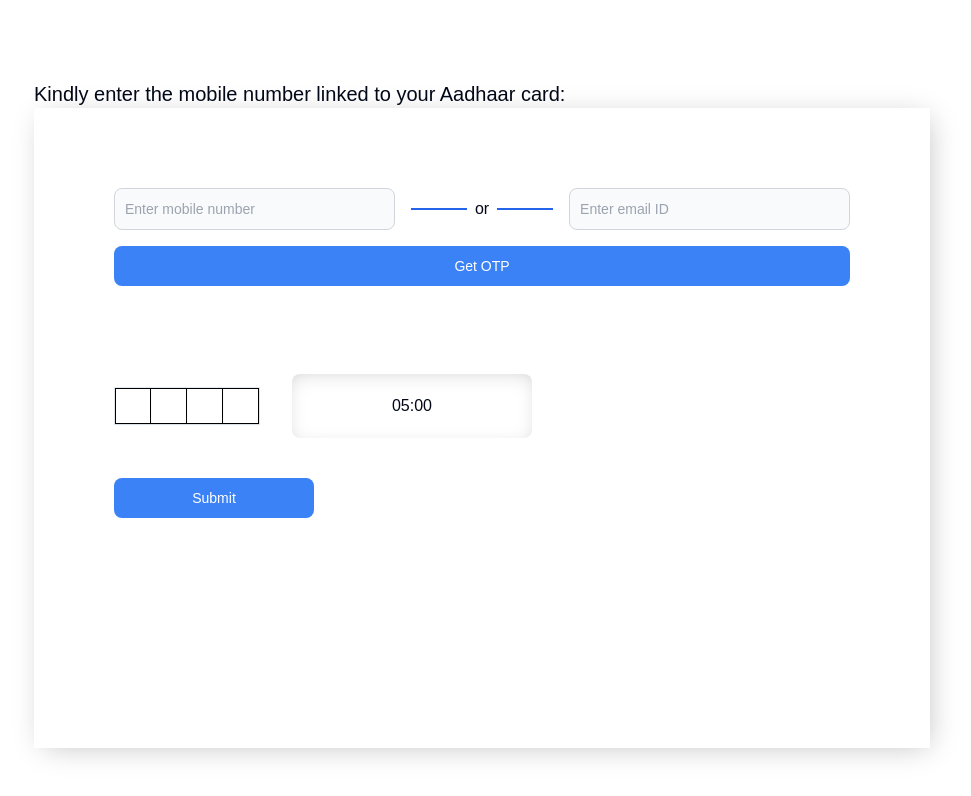
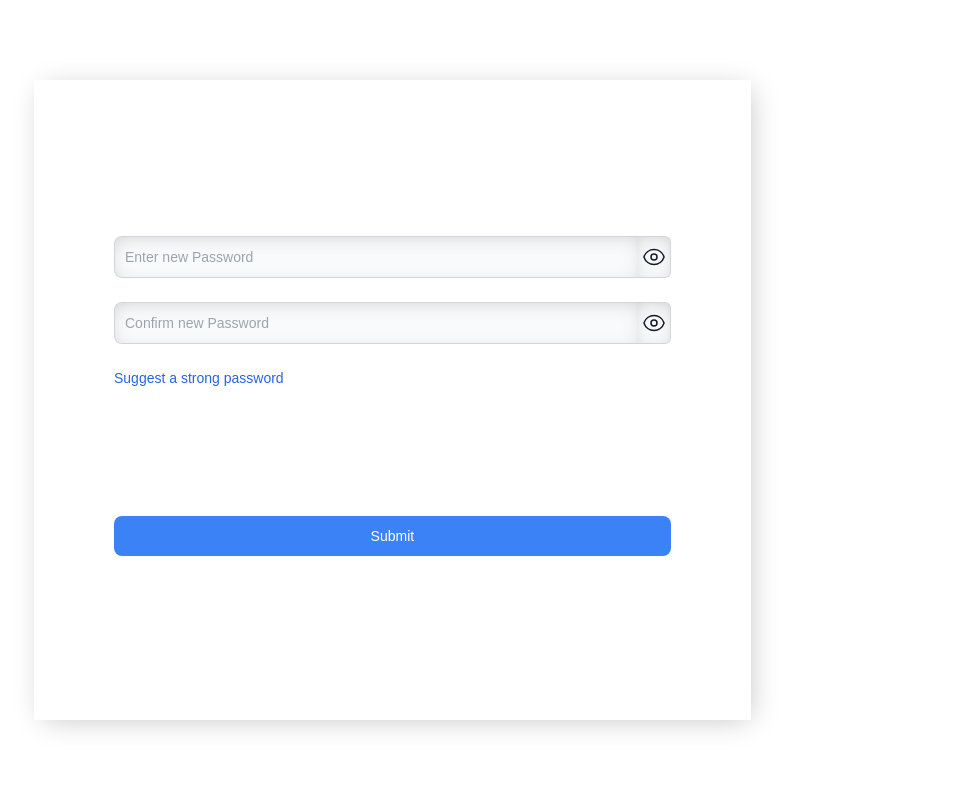
Before and after one commit to om0852/eqvisor, a Next.js app: page /forgetpassword in a window 1280 px wide. Shown: the top 796 px of the page, without its empty margins (158-1129 px from the left). Built offline with nearby package versions, Linux system fonts and the light colour scheme.

Commit message:
reset password ui done

```diff
--- /dev/null
+++ b/src/app/(authentication)/_components/ResetPassword.jsx
@@ -0,0 +1,126 @@
+import Input from "@/components/Input";
+import React, { useState } from "react";
+
+const ResetPassword = () => {
+  const [showPassword, setShowPassword] = useState(false);
+  const [showConfirmPassword, setShowConfirmPassword] = useState(false);
+
+  const togglePasswordVisibility = () => setShowPassword(!showPassword);
+  const toggleConfirmPasswordVisibility = () =>
+    setShowConfirmPassword(!showConfirmPassword);
+
+  return (
+    <div className="w-full h-[100vh] flex items-center justify-center">
+      <div className="w-[70%] h-[80%]">
+        <div className="login-shadow w-[80%] h-full flex flex-col items-center justify-center py-[10vh] px-[10vh] ">
+          <div className="flex flex-col w-[100%] gap-6 h-[30vh]">
+            <div className="flex items-center">
+              <Input
+                type={showPassword ? "text" : "password"}
+                placeholder={"Enter new Password"}
+                id={"new_password"}
+              />
+              <div
+                className="rounded-r-md inner-shadow bg-gray-50 border  border-gray-300 text-gray-900 border-l-0 h-full px-1 grid place-items-center cursor-pointer"
+                onClick={togglePasswordVisibility}
+              >
+                {showPassword ? (
+                  <svg
+                    xmlns="http://www.w3.org/2000/svg"
+                    fill="none"
+                    viewBox="0 0 24 24"
+                    strokeWidth={1.5}
+                    stroke="currentColor"
+                    className="size-6"
+                  >
+                    <path
+                      strokeLinecap="round"
+                      strokeLinejoin="round"
+                      d="M3.98 8.223A10.477 10.477 0 0 0 1.934 12C3.226 16.338 7.244 19.5 12 19.5c.993 0 1.953-.138 2.863-.395M6.228 6.228A10.451 10.451 0 0 1 12 4.5c4.756 0 8.773 3.162 10.065 7.498a10.522 10.522 0 0 1-4.293 5.774M6.228 6.228 3 3m3.228 3.228 3.65 3.65m7.894 7.894L21 21m-3.228-3.228-3.65-3.65m0 0a3 3 0 1 0-4.243-4.243m4.242 4.242L9.88 9.88"
+                    />
+                  </svg>
+                ) : (
+                  <svg
+                    xmlns="http://www.w3.org/2000/svg"
+                    fill="none"
+                    viewBox="0 0 24 24"
+                    strokeWidth={1.5}
+                    stroke="currentColor"
+                    className="size-6"
+                  >
+                    <path
+                      strokeLinecap="round"
+                      strokeLinejoin="round"
+                      d="M2.036 12.322a1.012 1.012 0 0 1 0-.639C3.423 7.51 7.36 4.5 12 4.5c4.638 0 8.573 3.007 9.963 7.178.07.207.07.431 0 .639C20.577 16.49 16.64 19.5 12 19.5c-4.638 0-8.573-3.007-9.963-7.178Z"
+                    />
+                    <path
+                      strokeLinecap="round"
+                      strokeLinejoin="round"
+                      d="M15 12a3 3 0 1 1-6 0 3 3 0 0 1 6 0Z"
+                    />
+                  </svg>
+                )}
+              </div>
+            </div>
+            <div className="flex items-center">
+              <Input
+                type={showConfirmPassword ? "text" : "password"}
+                placeholder={"Confirm new Password"}
+                id={"confirm_password"}
+              />
+              <div
+                className="rounded-r-md inner-shadow  bg-gray-50 border  border-gray-300 text-gray-900 border-l-0 h-full px-1 grid place-items-center cursor-pointer"
+                onClick={toggleConfirmPasswordVisibility}
+              >
+                {showConfirmPassword ? (
+                  <svg
+                    xmlns="http://www.w3.org/2000/svg"
+                    fill="none"
+                    viewBox="0 0 24 24"
+                    strokeWidth={1.5}
+                    stroke="currentColor"
+                    className="size-6"
+                  >
+                    <path
+                      strokeLinecap="round"
+                      strokeLinejoin="round"
+                      d="M3.98 8.223A10.477 10.477 0 0 0 1.934 12C3.226 16.338 7.244 19.5 12 19.5c.993 0 1.953-.138 2.863-.395M6.228 6.228A10.451 10.451 0 0 1 12 4.5c4.756 0 8.773 3.162 10.065 7.498a10.522 10.522 0 0 1-4.293 5.774M6.228 6.228 3 3m3.228 3.228 3.65 3.65m7.894 7.894L21 21m-3.228-3.228-3.65-3.65m0 0a3 3 0 1 0-4.243-4.243m4.242 4.242L9.88 9.88"
+                    />
+                  </svg>
+                ) : (
+                  <svg
+                    xmlns="http://www.w3.org/2000/svg"
+                    fill="none"
+                    viewBox="0 0 24 24"
+                    strokeWidth={1.5}
+                    stroke="currentColor"
+                    className="size-6"
+                  >
+                    <path
+                      strokeLinecap="round"
+                      strokeLinejoin="round"
+                      d="M2.036 12.322a1.012 1.012 0 0 1 0-.639C3.423 7.51 7.36 4.5 12 4.5c4.638 0 8.573 3.007 9.963 7.178.07.207.07.431 0 .639C20.577 16.49 16.64 19.5 12 19.5c-4.638 0-8.573-3.007-9.963-7.178Z"
+                    />
+                    <path
+                      strokeLinecap="round"
+                      strokeLinejoin="round"
+                      d="M15 12a3 3 0 1 1-6 0 3 3 0 0 1 6 0Z"
+                    />
+                  </svg>
+                )}
+              </div>
+            </div>
+            <h1 className="text-sm text-blue-600">Suggest a strong password</h1>
+          </div>
+          <div className="w-full">
+            <button className="w-full mt-[5vh] text-white bg-blue-500 hover:bg-blue-800 focus:ring-4 focus:ring-blue-300 font-medium rounded-lg text-sm px-5 py-2.5 me-2 mb-2 dark:bg-blue-600 dark:hover:bg-blue-700 focus:outline-none dark:focus:ring-blue-800">
+              Submit
+            </button>
+          </div>
+        </div>
+      </div>
+    </div>
+  );
+};
+
+export default ResetPassword;
--- a/src/app/(authentication)/forgetpassword/page.jsx
+++ b/src/app/(authentication)/forgetpassword/page.jsx
@@ -5,13 +5,14 @@ import {
   InputOTPSlot,
 } from "@/components/ui/input-otp";
 import React, { useEffect, useState } from "react";
+import ResetPassword from "../_components/ResetPassword";
 
 const Page = () => {
   const [otpStatus, setOtpStatus] = useState(false);
   const [timer, setTimer] = useState({ min: 5, sec: 0 });
   const [isActive, setIsActive] = useState(false);
   const [resendOtp, setResendOtp] = useState(true);
-
+const [resetPasswordStatus,setResetPasswordStatus]=useState(true)
   // Function to handle timer countdown
   useEffect(() => {
     let interval;
@@ -53,6 +54,9 @@ const Page = () => {
     setIsActive(false);
     setResendOtp(true);
   };
+  if(resetPasswordStatus){
+    return <ResetPassword/>
+  }
 
   return (
     <div className="w-full h-[100vh] flex items-center justify-center">
--- /dev/null
+++ b/src/components/Input.jsx
@@ -0,0 +1,18 @@
+import React from "react";
+
+const Input = ({ type, id, placeholder }) => {
+  return (
+    <>
+      <input
+        type={type}
+        id={id}
+        className="inner-shadow bg-gray-50 border  border-gray-300 text-gray-900 text-sm rounded-lg focus:ring-blue-500 focus:border-blue-500 block w-full p-2.5 dark:bg-gray-700 dark:border-gray-600 dark:placeholder-gray-400 dark:text-white dark:focus:ring-blue-500 dark:focus:border-blue-500 border-r-0 rounded-r-none"
+        placeholder={placeholder}
+        required
+      />
+
+    </>
+  );
+};
+
+export default Input;
```
